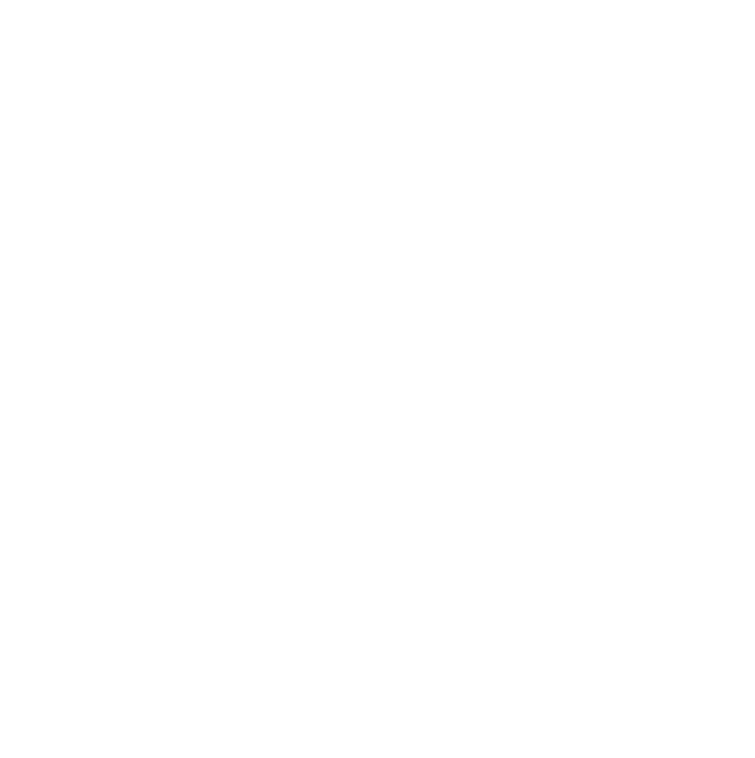
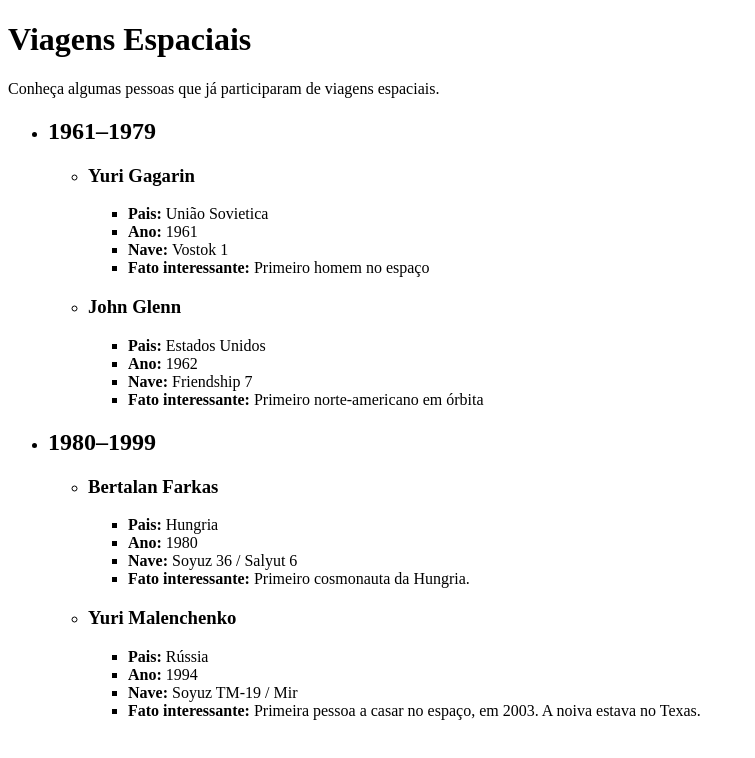
Before and after one commit to Jamez-Mayke/exercicio-01-criando-uma-lista, a plain HTML site: page index.html in a window 1280 px wide. Shown: the whole page, without its empty margins (0-755 px from the left). Drawn offline with Linux system fonts and the light colour scheme.

Commit message:
Estrutura de listas aninhadas com informações sobre algumas viagens espaciais que ocorreram entre 1961 e 1999

```diff
--- a/index.html
+++ b/index.html
@@ -9,6 +9,62 @@
 
 <body>
 
+  <h1>Viagens Espaciais</h1>
+  <p>Conheça algumas pessoas que já participaram de viagens espaciais.</p>
+
+  <ul>
+    <li>
+      <h2>1961–1979</h2>
+      <ul>
+        <li>
+          <h3>Yuri Gagarin</h3>
+          <ul>
+            <li><strong>Pais: </strong>União Sovietica</li>
+            <li><strong>Ano: </strong>1961</li>
+            <li><strong>Nave: </strong>Vostok 1</li>
+            <li><strong>Fato interessante: </strong>Primeiro homem no espaço</li>
+          </ul>
+        </li>
+
+        <li>
+          <h3>John Glenn</h3>
+          <ul>
+            <li><strong>Pais: </strong>Estados Unidos</li>
+            <li><strong>Ano: </strong>1962</li>
+            <li><strong>Nave: </strong>Friendship 7</li>
+            <li><strong>Fato interessante: </strong>Primeiro norte-americano em órbita</li>
+          </ul>
+        </li>
+      </ul>
+    </li>
+
+    <li>
+      <h2>1980–1999</h2>
+      <ul>
+        <li>
+          <h3>Bertalan Farkas</h3>
+          <ul>
+            <li><strong>Pais: </strong>Hungria</li>
+            <li><strong>Ano: </strong>1980</li>
+            <li><strong>Nave: </strong>Soyuz 36 / Salyut 6</li>
+            <li><strong>Fato interessante: </strong>Primeiro cosmonauta da Hungria.</li>
+          </ul>
+        </li>
+
+        <li>
+          <h3>Yuri Malenchenko</h3>
+          <ul>
+            <li><strong>Pais: </strong>Rússia</li>
+            <li><strong>Ano: </strong>1994</li>
+            <li><strong>Nave: </strong>Soyuz TM-19 / Mir</li>
+            <li><strong>Fato interessante: </strong>Primeira pessoa a casar no espaço, em 2003. A noiva estava no Texas.
+            </li>
+          </ul>
+        </li>
+      </ul>
+    </li>
+
+  </ul>
 </body>
 
 </html>
```
